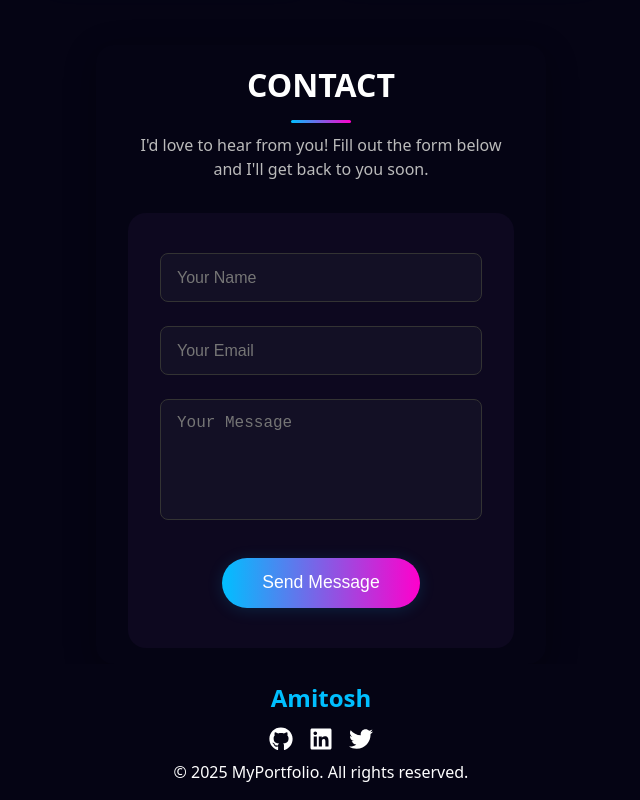
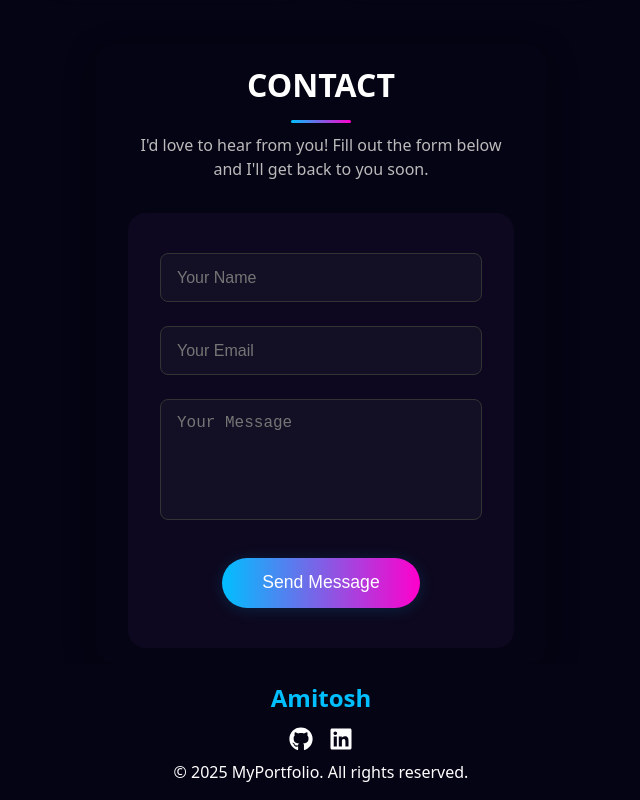
Before and after one commit to Amitosh15/vercel-frontend, a React (Vite) app: page / in a window 1280 px wide. Shown: the part 3341-4141 px from the top of the page, without its empty margins (319-959 px from the left). Built offline with nearby package versions, Linux system fonts and the light colour scheme.

Commit message:
Social links

```diff
--- a/src/components/Footer/Footer.jsx
+++ b/src/components/Footer/Footer.jsx
@@ -1,5 +1,5 @@
 import "./Footer.css";
-import { FaGithub, FaLinkedin, FaTwitter } from "react-icons/fa";
+import { FaGithub, FaLinkedin } from "react-icons/fa";
 
 const Footer = () => {
   return (
@@ -7,25 +7,18 @@ const Footer = () => {
       <h2>Amitosh</h2>
       <div className="footer-icons">
         <a
-          href="https://github.com/yourusername"
+          href="https://github.com/Amitosh15"
           target="_blank"
           rel="noopener noreferrer"
         >
           <FaGithub />
         </a>
         <a
-          href="https://linkedin.com/in/yourusername"
+          href="linkedin.com/in/amitosh-kashyap-91662b203"
           target="_blank"
           rel="noopener noreferrer"
         >
           <FaLinkedin />
-        </a>
-        <a
-          href="https://twitter.com/yourusername"
-          target="_blank"
-          rel="noopener noreferrer"
-        >
-          <FaTwitter />
         </a>
       </div>
       &copy; 2025 MyPortfolio. All rights reserved.
```
